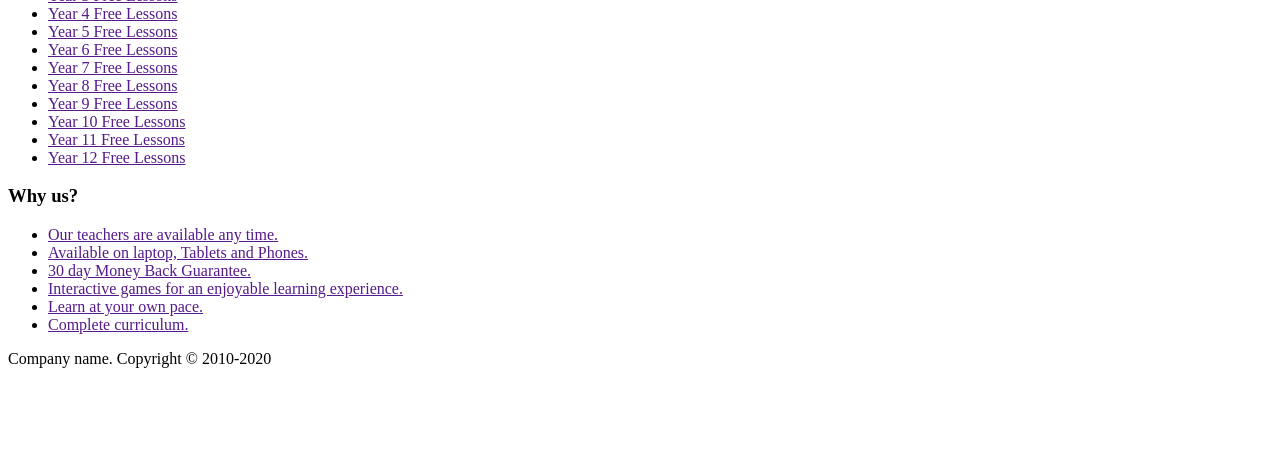
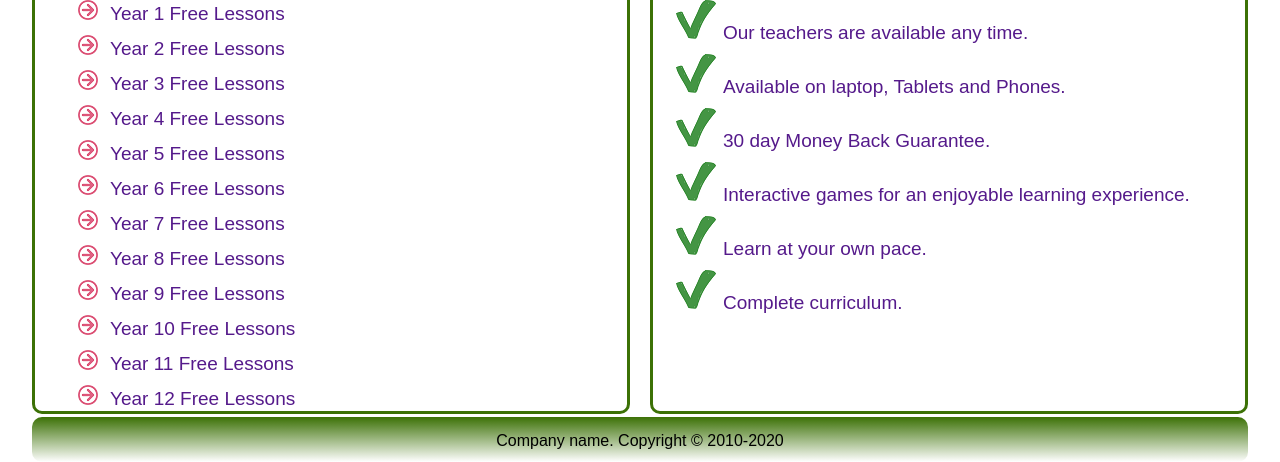
Before and after one commit to SolgiDeveloper/Mathematics-Tutorial-Website, a plain HTML site: page index.html in a window 1280 px wide. Shown: the part 411-873 px from the top of the page. Before the commit the page ends 800 px from the top, so only its background shows below. Drawn offline with Linux system fonts and the light colour scheme; files whose address does not match are found by name.

Commit message:
Update index.html

```diff
--- a/index.html
+++ b/index.html
@@ -4,7 +4,7 @@
 <head>
   <meta charset="UTF-8">
   <meta name="viewport" content="width=device-width, initial-scale=1.0">
-  <link rel="stylesheet" href="/Mathematics Tutorial Website/styling.css">
+  <link rel="stylesheet" href="styling.css">
   <title>Maths Website</title>
 </head>
 
```
